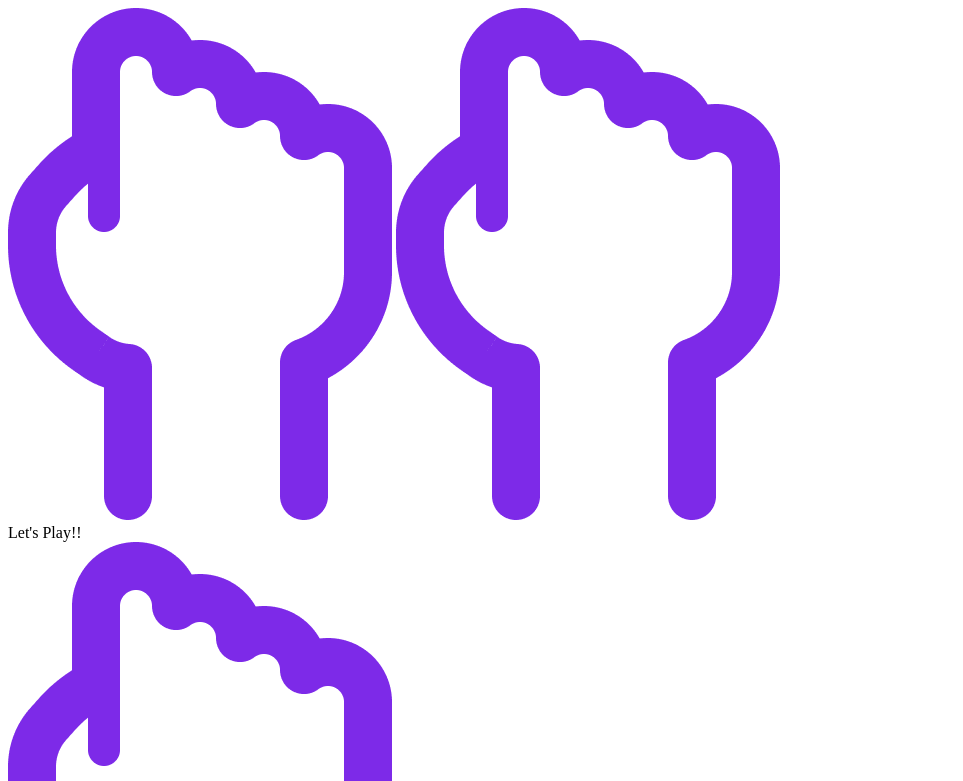
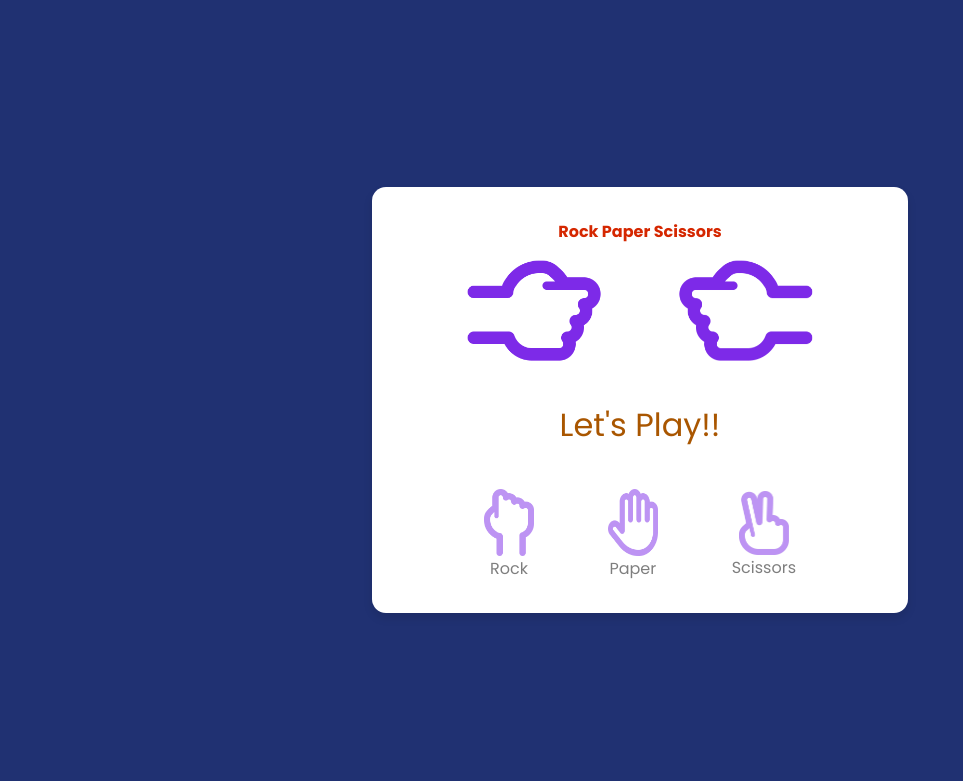
Before and after one commit to Avinashj14/Rock-Paper-Scissors, a plain HTML site: page index.html in a window 1280 px wide. Shown: the top 781 px of the page, without its empty margins (0-963 px from the left). Drawn offline with Linux system fonts and the light colour scheme.

Commit message:
addded styling to project

```diff
--- a/index.html
+++ b/index.html
@@ -9,6 +9,7 @@
   </head>
   <body>
     <section class="container">
+      <h4 class="game_name"> Rock Paper Scissors </h4>
       <div class="result_field">
         <div class="result_images">
           <span class="user_result">
--- a/style.css
+++ b/style.css
@@ -0,0 +1,77 @@
+
+@import url("https://fonts.googleapis.com/css2?family=Poppins:wght@200;300;400;500;600;700&display=swap");
+* {
+  margin: 0;
+  padding: 0;
+  box-sizing: border-box;
+  font-family: "Poppins", sans-serif;
+}
+body {
+  height: 100vh;
+  display: flex;
+  align-items: center;
+  justify-content: center;
+  background: #203172;
+}
+::selection {
+  color: #fff;
+  background-color: #14087c;
+}
+.container {
+  padding: 2rem 7rem;
+  border-radius: 14px;
+  background: #fff;
+  box-shadow: 0 5px 10px rgba(0, 0, 0, 0.1);
+}
+.result_images {
+  display: flex;
+  column-gap: 7rem;
+}
+
+.game_name{
+    text-align: center;
+    font-size: 1rem;
+    color: #d52700;
+
+}
+
+.result_images img {
+  width: 100px;
+}
+.user_result img {
+  transform: rotate(90deg);
+}
+.cpu_result img {
+  transform: rotate(-90deg) rotateY(180deg);
+}
+.result {
+  text-align: center;
+  font-size: 2rem;
+  color: #a95600;
+  margin-top: 1.5rem;
+}
+
+.option_image img {
+  width: 50px;
+}
+.option_images {
+  display: flex;
+  align-items: center;
+  margin-top: 2.5rem;
+  justify-content: space-between;
+}
+
+.option_image {
+  display: flex;
+  flex-direction: column;
+  align-items: center;
+  opacity: 0.5;
+  cursor: pointer;
+  transition: opacity 0.3s ease;
+}
+.option_image:hover {
+  opacity: 1;
+}
+.option_image.active {
+  opacity: 1;
+}
```
